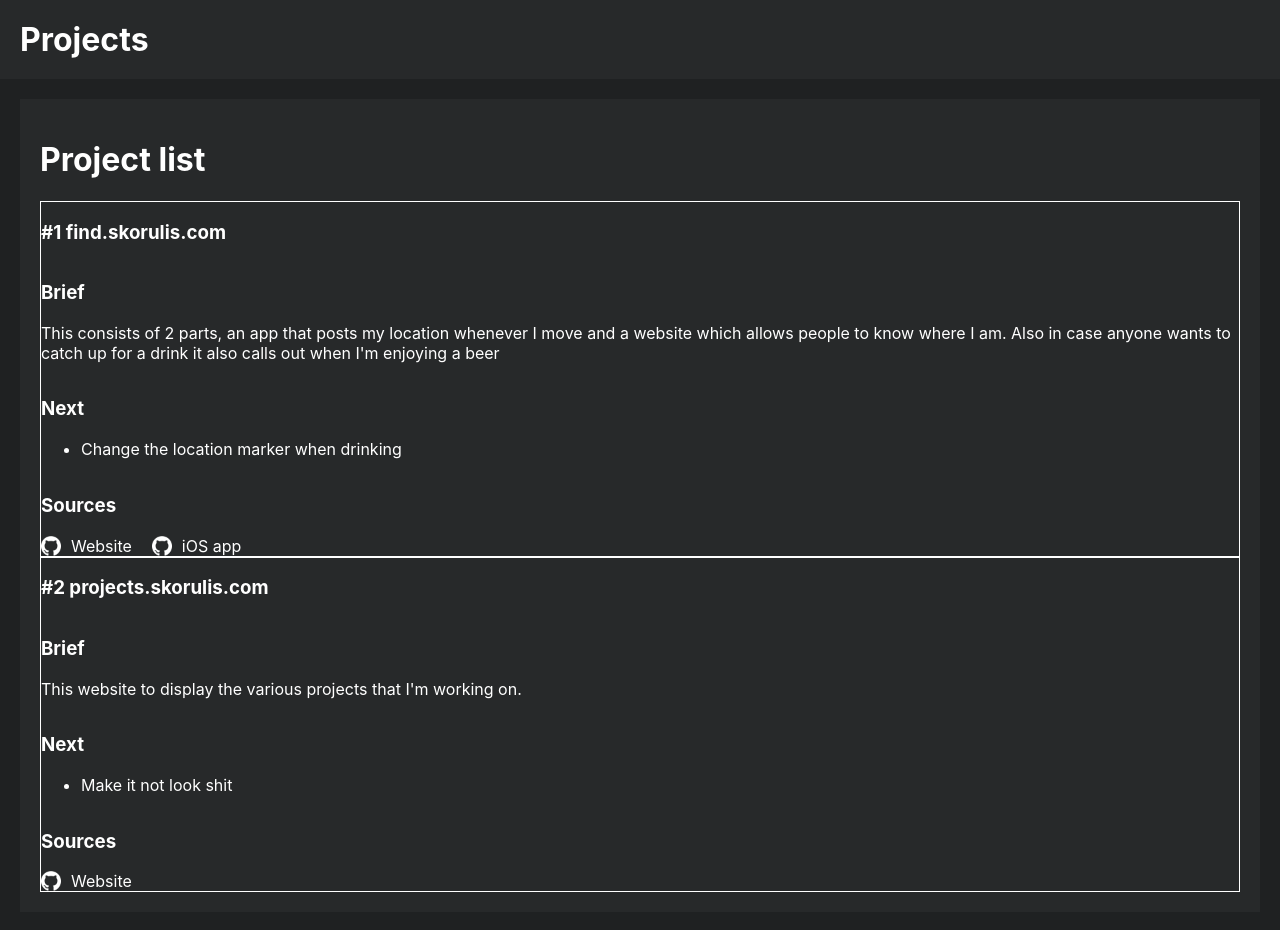
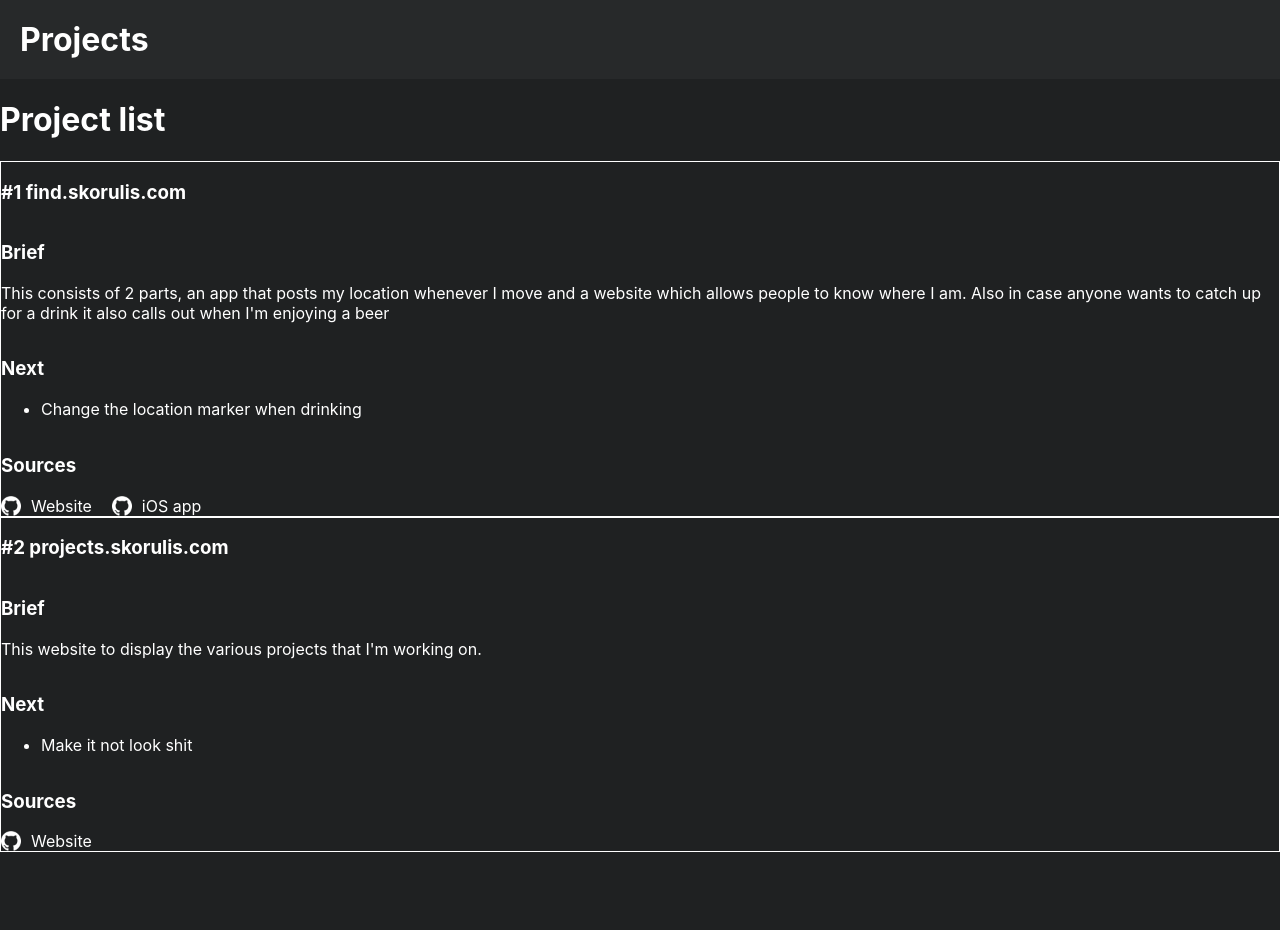
Before and after one commit to skorulis/projects.skorulis.com, a React (Create React App) app: page / in a window 1280 px wide. After the commit the page ends 852 px from the top, so only its background shows below. Built offline with nearby package versions, Linux system fonts and the light colour scheme.

Commit message:
Add in router to allow for project detail pages

```diff
--- a/package.json
+++ b/package.json
@@ -13,6 +13,7 @@
     "react": "^18.2.0",
     "react-dom": "^18.2.0",
     "react-markdown": "^8.0.3",
+    "react-router-dom": "^6.4.1",
     "react-scripts": "5.0.1",
     "typescript": "^4.4.2",
     "web-vitals": "^2.1.0"
--- a/src/App.tsx
+++ b/src/App.tsx
@@ -1,17 +1,40 @@
-import React from 'react';
+import { Component } from "react";
 import './css/App.css';
 import { ProjectList } from './scene/ProjectList';
+import { ProjectDetails } from "./scene/ProjectDetails";
 import { Header } from "./scene/Header"
 
-function App() {
+import {
+  BrowserRouter as Router,
+  Route,
+  Routes,
+  useParams
+} from "react-router-dom";
+
+export default class App extends Component<{}> {
+
+  render() {
+    return (
+      <div className='main'>
+        {this.router()}
+      </div>
+    );
+  }
+
+  router() {
+    return <Router>
+        <Routes>
+          <Route path="/" element={<ProjectList />} />
+          <Route path="/project/:id" element={<ProjectDetailsWrapper />} />
+      </Routes>
+    </Router>
+  }
+}
+
+function ProjectDetailsWrapper() {
+  let { id } = useParams();
+
   return (
-    <div className='main'>
-      <Header />
-      <div className='page-content'>
-        <ProjectList />
-      </div>
-    </div>
+    <ProjectDetails id={ parseFloat(id as string)} />
   );
 }
-
-export default App;
--- /dev/null
+++ b/src/scene/ProjectDetails.tsx
@@ -0,0 +1,25 @@
+import { Component } from "react";
+import CSS from 'csstype';
+import {Color} from "../Theme"
+import { Header } from "./Header";
+
+type ProjectDetailsProps = {
+    id: number
+}
+
+export class ProjectDetails extends Component<ProjectDetailsProps, {}> {
+
+    constructor(props: ProjectDetailsProps) {
+        super(props);
+    }
+
+    // Rendering
+
+    render() {
+        return <div>
+            <Header />
+            {this.props.id}
+        </div>
+    }
+
+}
--- a/src/scene/ProjectList.tsx
+++ b/src/scene/ProjectList.tsx
@@ -3,6 +3,7 @@ import { Component } from "react";
 import data from "../data/projects.json"
 import { Project } from "../model/Project";
 import { ProjectCell } from "./ProjectCell";
+import { Header } from "./Header";
 
 export class ProjectList extends Component<{}, {}> {
 
@@ -14,6 +15,7 @@ export class ProjectList extends Component<{}, {}> {
 
     render() {
         return <div>
+            <Header />
             <h1>Project list</h1>
             {this.projects().map( (proj) =>
                 <ProjectCell project={proj}  />
```
Also changed, not shown: 1 other file (tests, documents, lock files or other folders).
